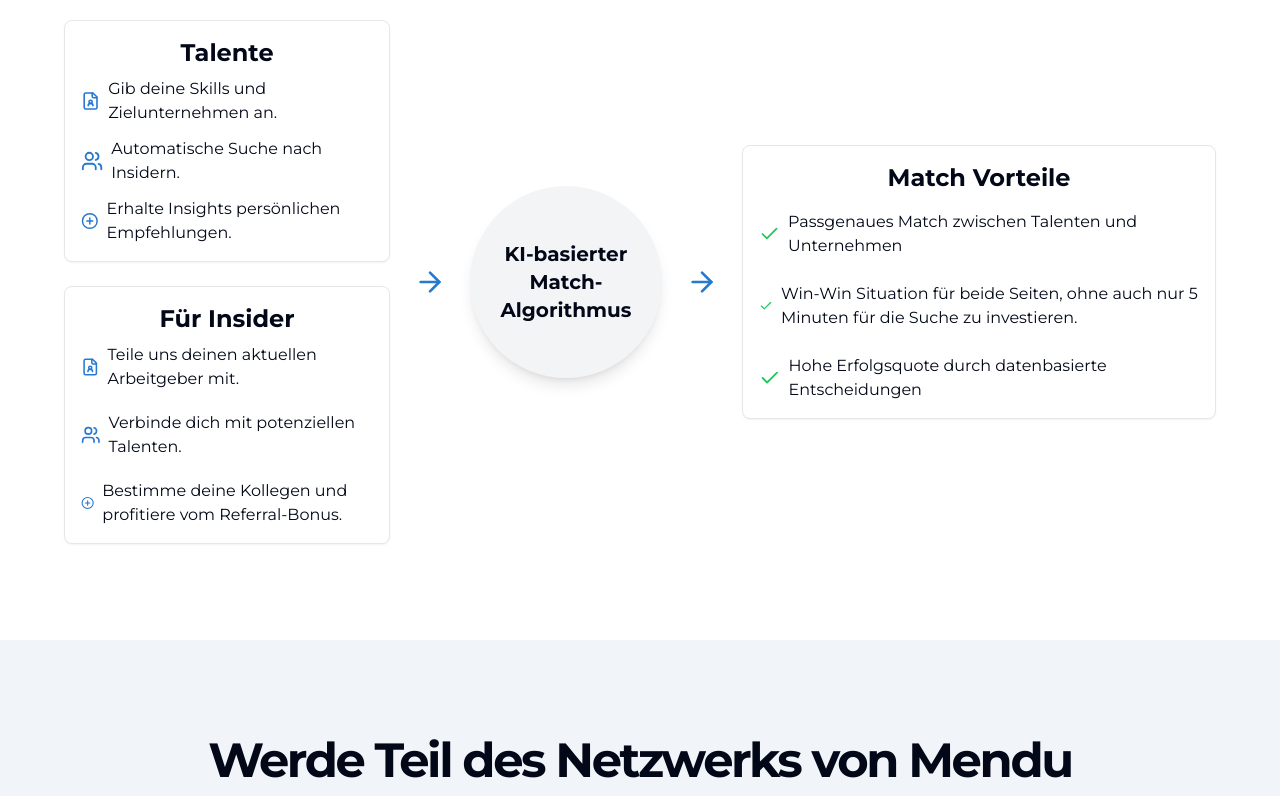
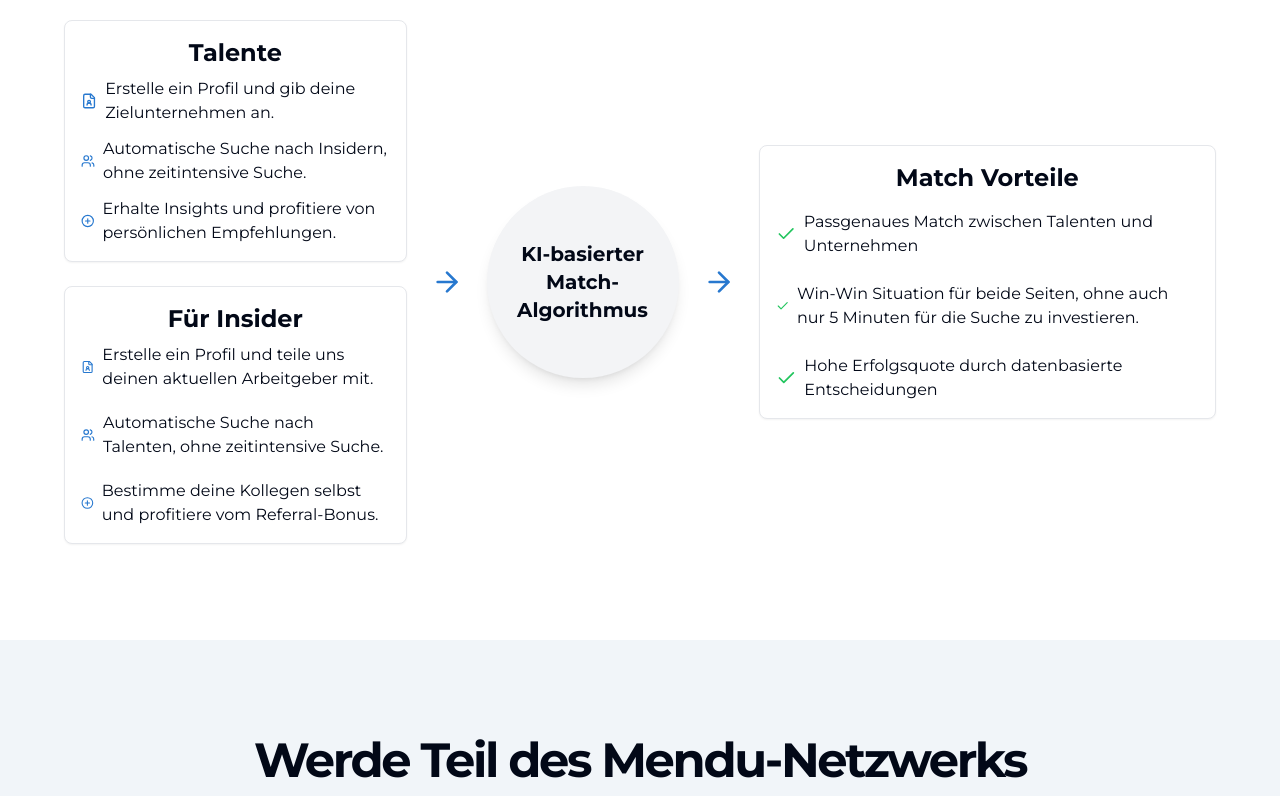
Before and after one commit to AlexanderLaaser/Mendu, a Next.js app: page / in a window 1280 px wide. Shown: the part 1260-2056 px from the top of the page. Built offline with nearby package versions, Linux system fonts and the light colour scheme; no server answers.

Commit message:
minor ui fix

```diff
--- a/components/main/Hero.tsx
+++ b/components/main/Hero.tsx
@@ -134,19 +134,21 @@
                     <li className="flex items-center">
                       <FileUser className="h-6 w-6 text-primary" />
                       <span className="ml-2">
-                        Gib deine Skills und Zielunternehmen an.
+                        Erstelle ein Profil und gib deine Zielunternehmen an.
                       </span>
                     </li>
                     <li className="flex items-center">
                       <Users className="h-6 w-6 text-primary" />
                       <span className="ml-2">
-                        Automatische Suche nach Insidern.
+                        Automatische Suche nach Insidern, ohne zeitintensive
+                        Suche.
                       </span>
                     </li>
                     <li className="flex items-center">
                       <CirclePlus className="h-6 w-6 text-primary" />
                       <span className="ml-2">
-                        Erhalte Insights persönlichen Empfehlungen.
+                        Erhalte Insights und profitiere von persönlichen
+                        Empfehlungen.
                       </span>
                     </li>
                   </ul>
@@ -160,19 +162,21 @@
                     <li className="flex items-center">
                       <FileUser className="h-6 w-6 text-primary" />
                       <span className="ml-2">
-                        Teile uns deinen aktuellen Arbeitgeber mit.
+                        Erstelle ein Profil und teile uns deinen aktuellen
+                        Arbeitgeber mit.
                       </span>
                     </li>
                     <li className="flex items-center">
                       <Users className="h-6 w-6 text-primary" />
                       <span className="ml-2">
-                        Verbinde dich mit potenziellen Talenten.
+                        Automatische Suche nach Talenten, ohne zeitintensive
+                        Suche.
                       </span>
                     </li>
                     <li className="flex items-center">
                       <CirclePlus className="h-6 w-6 text-primary" />
                       <span className="ml-2">
-                        Bestimme deine Kollegen und profitiere vom
+                        Bestimme deine Kollegen selbst und profitiere vom
                         Referral-Bonus.
                       </span>
                     </li>
@@ -236,7 +240,7 @@
             <div className="flex flex-col items-center space-y-4 text-center">
               <div className="space-y-2">
                 <h2 className="text-3xl font-bold tracking-tighter sm:text-5xl">
-                  Werde Teil des Netzwerks von Mendu
+                  Werde Teil des Mendu-Netzwerks
                 </h2>
                 <p className="max-w-[900px] text-muted-foreground md:text-xl lg:text-base xl:text-xl">
                   Ob du auf der Suche nach deiner nächsten Karrierechance bist
```
